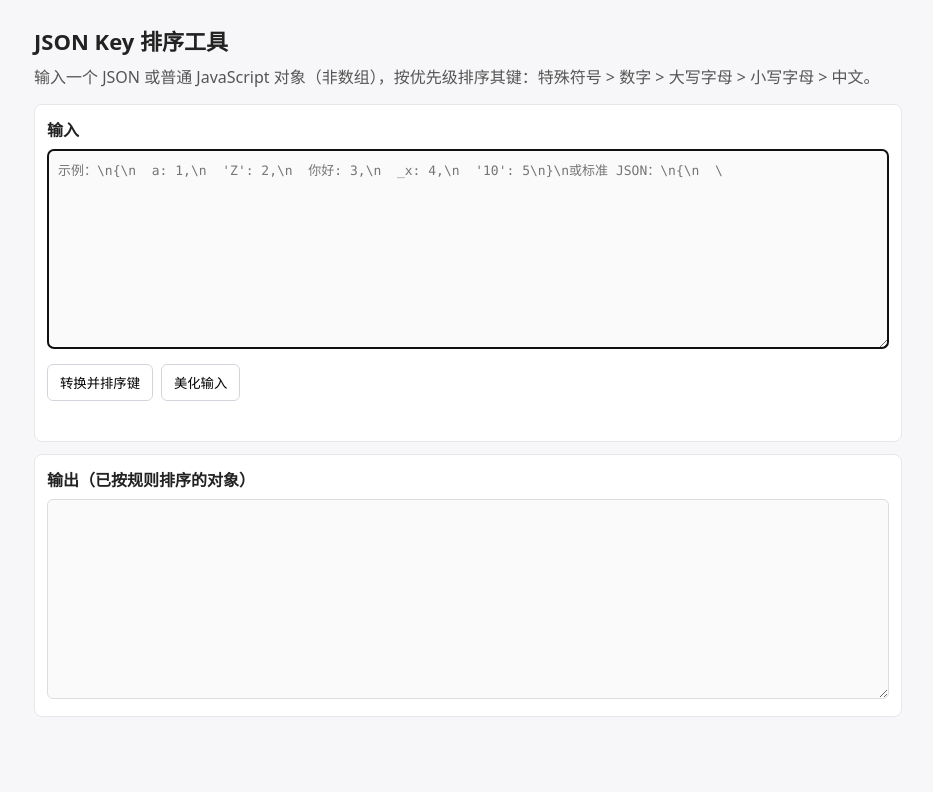
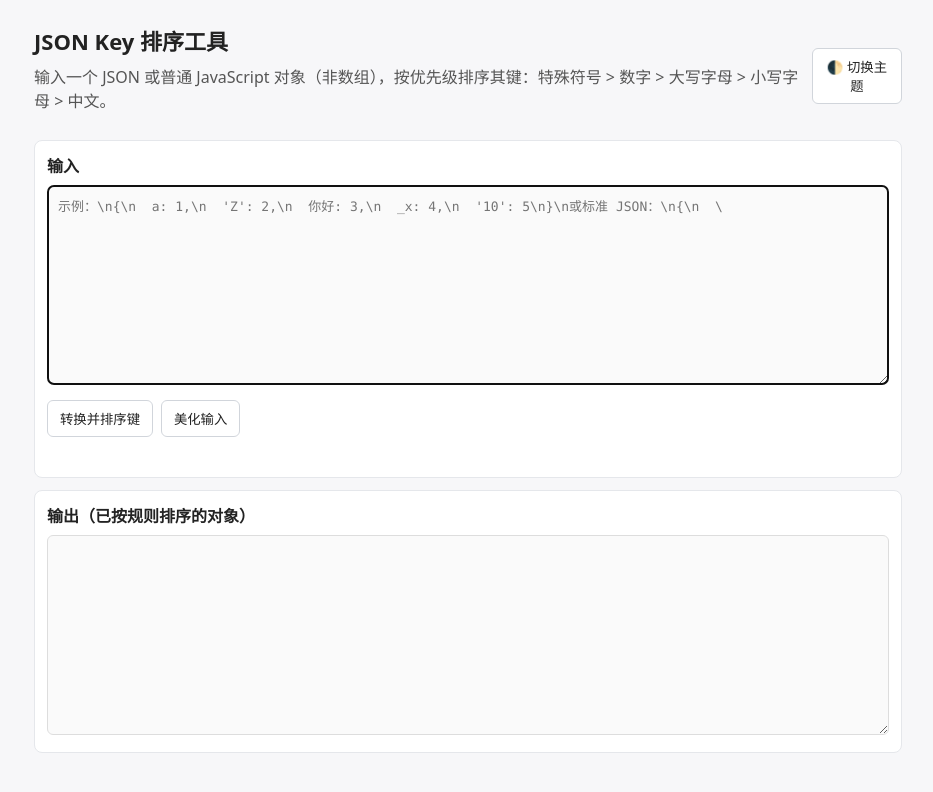
Before and after one commit to liwenkang/tools, a website: page index.html in a window 1280 px wide. Shown: the whole page, without its empty margins (172-1105 px from the left). Drawn offline with Linux system fonts and the light colour scheme.

Commit message:
feat(ui,theme): 添加暗色主题切换与CSS变量重构
style: 优化排版/过渡效果，增强可读性

```diff
--- a/index.html
+++ b/index.html
@@ -8,8 +8,15 @@
 </head>
 <body>
   <main class="container">
-    <h1>JSON Key 排序工具</h1>
-    <p class="desc">输入一个 JSON 或普通 JavaScript 对象（非数组），按优先级排序其键：特殊符号 > 数字 > 大写字母 > 小写字母 > 中文。</p>
+    <div class="toolbar">
+      <div>
+        <h1>JSON Key 排序工具</h1>
+        <p class="desc">输入一个 JSON 或普通 JavaScript 对象（非数组），按优先级排序其键：特殊符号 > 数字 > 大写字母 > 小写字母 > 中文。</p>
+      </div>
+      <div class="toolbar-right">
+        <button id="themeToggle" aria-label="切换主题">🌓 切换主题</button>
+      </div>
+    </div>
 
     <section class="panel">
       <label for="input">输入</label>
--- a/script.js
+++ b/script.js
@@ -16,6 +16,38 @@
 
   function toPrettyJSON(obj) {
     return JSON.stringify(obj, null, 2);
+  }
+
+  // 主题切换逻辑
+  const THEME_KEY = 'json-key-sort-theme';
+  const $themeToggle = document.getElementById('themeToggle');
+  function applyTheme(mode) {
+    if (mode === 'dark') {
+      document.documentElement.classList.add('dark');
+    } else {
+      document.documentElement.classList.remove('dark');
+    }
+  }
+  function currentTheme() {
+    return document.documentElement.classList.contains('dark') ? 'dark' : 'light';
+  }
+  function toggleTheme() {
+    const next = currentTheme() === 'dark' ? 'light' : 'dark';
+    applyTheme(next);
+    try { localStorage.setItem(THEME_KEY, next); } catch(_){}
+  }
+  // 初始化主题（优先本地存储，其次系统偏好）
+  (function initTheme(){
+    let saved;
+    try { saved = localStorage.getItem(THEME_KEY); } catch(_){}
+    if (!saved) {
+      const prefersDark = window.matchMedia && window.matchMedia('(prefers-color-scheme: dark)').matches;
+      saved = prefersDark ? 'dark' : 'light';
+    }
+    applyTheme(saved);
+  })();
+  if ($themeToggle) {
+    $themeToggle.addEventListener('click', toggleTheme);
   }
 
   function doConvert() {
--- a/style.css
+++ b/style.css
@@ -1,38 +1,56 @@
-* {
-  box-sizing: border-box;
+* { box-sizing: border-box; }
+
+:root {
+  --bg: #f7f7f9;
+  --text: #222;
+  --muted: #555;
+  --panel-bg: #fff;
+  --panel-border: #e5e7eb;
+  --input-bg: #fafafa;
+  --input-border: #ddd;
+  --btn-bg: #fff;
+  --btn-border: #d1d5db;
+  --btn-hover: #f3f4f6;
+  --error: #b91c1c;
+  --accent: #2563eb;
+  --transition: 0.25s ease;
 }
+
+.dark {
+  --bg: #1a1d21;
+  --text: #e4e7ec;
+  --muted: #9ca3af;
+  --panel-bg: #24292f;
+  --panel-border: #374151;
+  --input-bg: #2d333b;
+  --input-border: #444c56;
+  --btn-bg: #30363d;
+  --btn-border: #444c56;
+  --btn-hover: #3a4149;
+  --error: #f87171;
+  --accent: #3b82f6;
+}
+
 body {
   font-family: system-ui, -apple-system, Segoe UI, Roboto, Helvetica, Arial,
     "Noto Sans", "Microsoft YaHei", sans-serif;
   margin: 0;
-  background: #f7f7f9;
-  color: #222;
+  background: var(--bg);
+  color: var(--text);
+  transition: background var(--transition), color var(--transition);
 }
-.container {
-  max-width: 900px;
-  margin: 24px auto;
-  padding: 0 16px;
-}
-h1 {
-  margin: 0 0 8px;
-  font-size: 22px;
-}
-.desc {
-  margin: 0 0 16px;
-  color: #555;
-}
+.container { max-width: 900px; margin: 24px auto; padding: 0 16px; }
+h1 { margin: 0 0 8px; font-size: 22px; }
+.desc { margin: 0 0 16px; color: var(--muted); }
 .panel {
-  background: #fff;
-  border: 1px solid #e5e7eb;
+  background: var(--panel-bg);
+  border: 1px solid var(--panel-border);
   border-radius: 8px;
   padding: 12px;
   margin-bottom: 12px;
+  transition: background var(--transition), border-color var(--transition);
 }
-label {
-  display: block;
-  font-weight: 600;
-  margin-bottom: 8px;
-}
+label { display: block; font-weight: 600; margin-bottom: 8px; }
 textarea {
   width: 100%;
   min-height: 200px;
@@ -41,27 +59,27 @@ textarea {
     "Liberation Mono", "Courier New", monospace;
   font-size: 13px;
   padding: 10px;
-  border: 1px solid #ddd;
+  border: 1px solid var(--input-border);
   border-radius: 6px;
-  background: #fafafa;
+  background: var(--input-bg);
+  color: var(--text);
+  transition: background var(--transition), border-color var(--transition), color var(--transition);
 }
-.actions {
-  display: flex;
-  gap: 8px;
-  margin-top: 10px;
-}
+.actions { display: flex; gap: 8px; margin-top: 10px; flex-wrap: wrap; }
 button {
   padding: 8px 12px;
-  border: 1px solid #d1d5db;
-  background: #fff;
+  border: 1px solid var(--btn-border);
+  background: var(--btn-bg);
   border-radius: 6px;
   cursor: pointer;
+  color: var(--text);
+  display: inline-flex;
+  align-items: center;
+  gap: 4px;
+  transition: background var(--transition), border-color var(--transition);
 }
-button:hover {
-  background: #f3f4f6;
-}
-.error {
-  color: #b91c1c;
-  margin-top: 8px;
-  min-height: 20px;
-}
+button:hover { background: var(--btn-hover); }
+button.primary { border-color: var(--accent); }
+.error { color: var(--error); margin-top: 8px; min-height: 20px; }
+.toolbar { display: flex; justify-content: space-between; align-items: center; margin-bottom: 12px; gap: 12px; }
+.toolbar-right { display: flex; gap: 8px; }
```
